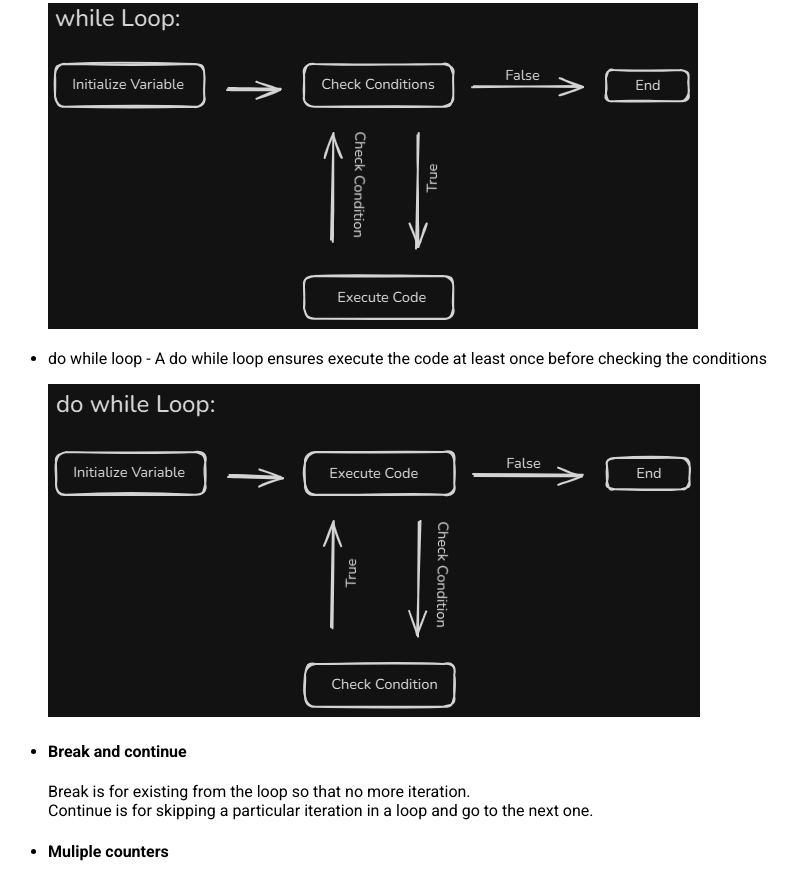
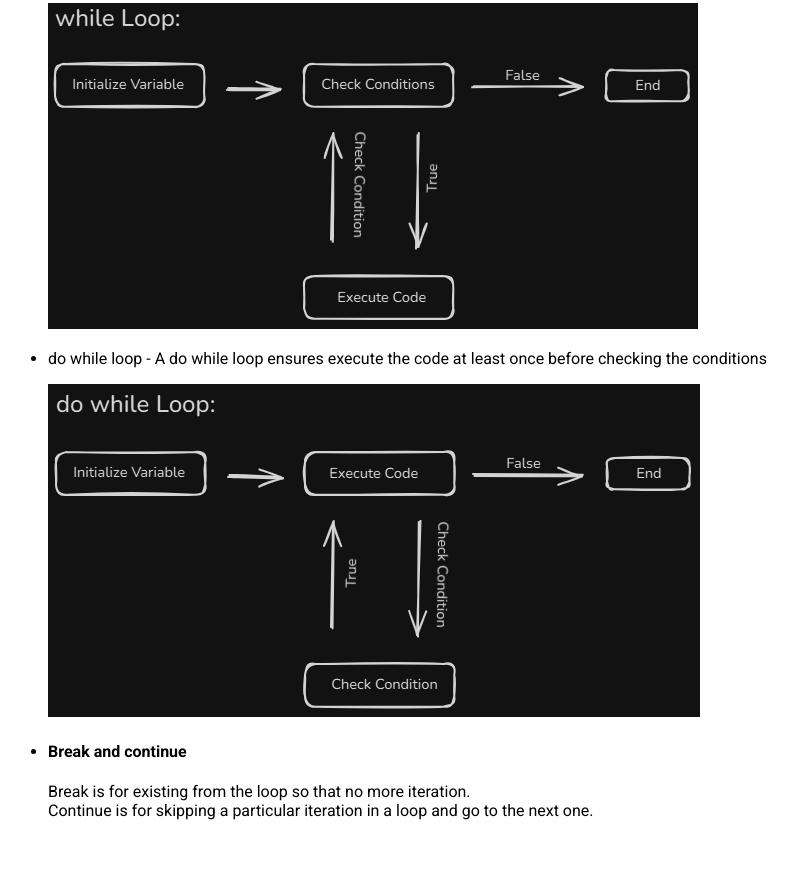
Before and after one commit to weasi-hub/40-Days-of-JavaScript, a plain HTML site: page day-05/index.html in a window 1280 px wide. Shown: the part 624-1506 px from the top of the page, without its empty margins (0-799 px from the left). After the commit the page ends 1460 px from the top, so only its background shows below. Drawn offline with Linux system fonts and the light colour scheme.

Commit message:
day-05 completed

```diff
--- a/day-05/index.html
+++ b/day-05/index.html
@@ -66,9 +66,6 @@
           the next one.
         </p>
       </li>
-      <li>
-        <h4>Muliple counters</h4>
-      </li>
     </ul>
   </body>
 </html>
```
